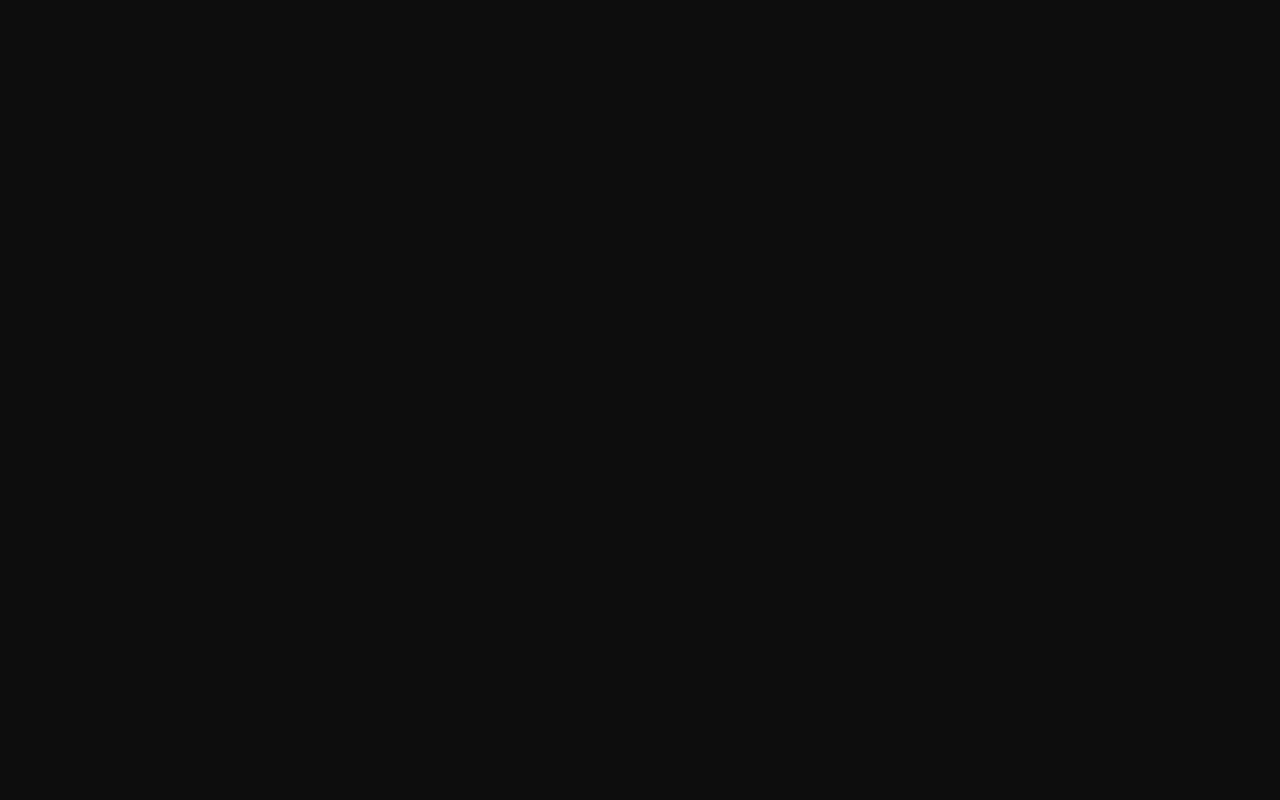
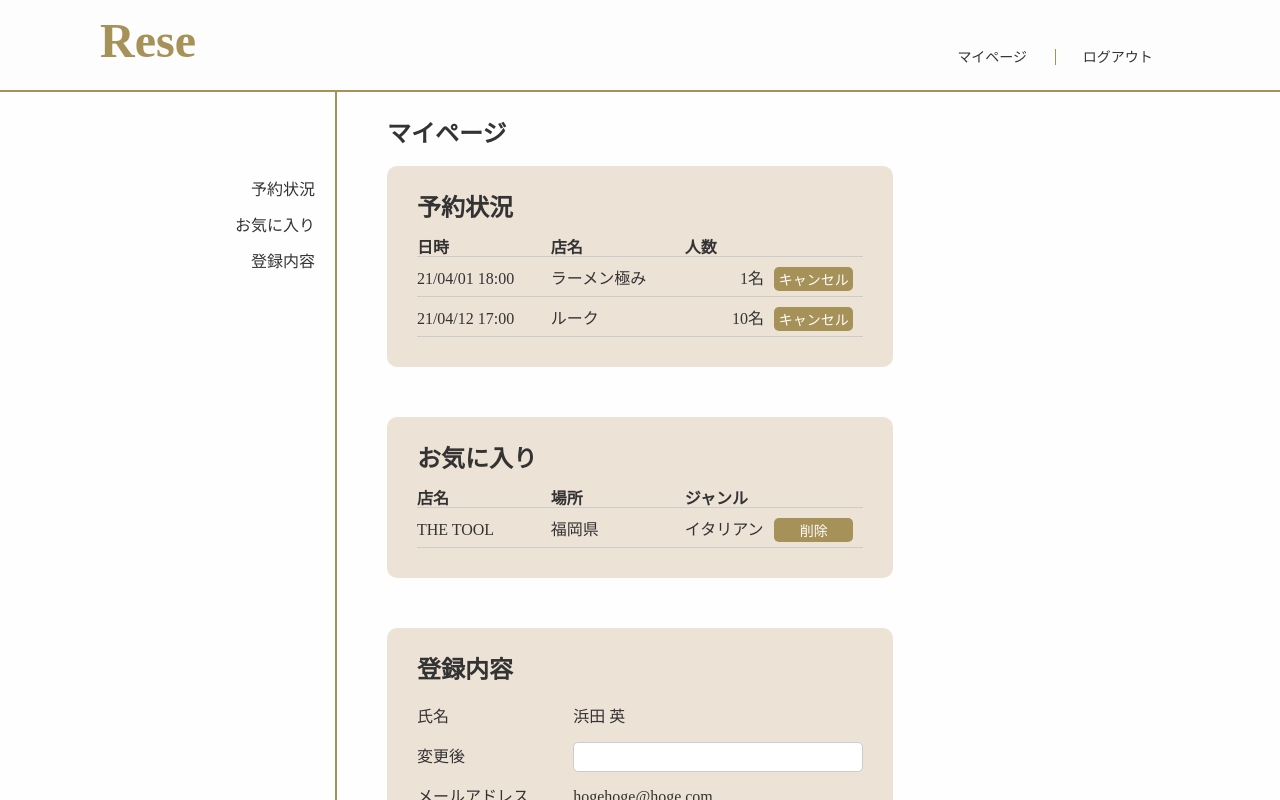
Before and after one commit to urugus-adamah/Rese-front-hamada, a Vue app: page /mypage in a window 1280 px wide. Shown: the top 800 px of the page. Built offline with nearby package versions, Linux system fonts and the light colour scheme.

Commit message:
Add MyPage.vue and Fix Update various files

```diff
--- a/src/App.vue
+++ b/src/App.vue
@@ -95,7 +95,7 @@ hr {
     display:block;
     height:1px;
     border:0;
-    border-top:1px solid #cccccc;
+    border-top:1px solid #CCC;
     margin:1em 0;
     padding:0;
 }
@@ -103,13 +103,48 @@ hr {
 input, select {
     vertical-align:middle;
 }
-
+* {
+  color: #333;
+  font-family: "Yu Mincho";
+  font-size: 14px;
+}
 html {
-  background-color: #0D0D0D;
-  color: #0D0D0D;
+  background-color: #111;
+  border-color: #CCC;
 }
-* {
-  font-family: "Yu Mincho";
+a{
+  color: hsl(200, 100%, 45%);
+  display: inline-block;
+  margin-top: 20px;
+  text-align: center;
+  text-decoration: none;
+  width: 100%;
+  /* font-size: 14px; */
+}
+a:hover{
+  color: hsl(200, 100%, 80%);
+  transition-duration: 0.4s;
+}
+button {
+  background-color:hsl(44, 30%, 50%);
+  border:0;
+  border-radius: 5px;
+  color: #FDFDFD;
+  cursor: pointer;
+  padding: 10px 0;
+  text-align: center;
+  width: 100%;
+}
+button:hover{
+  background-color:hsl(44, 30%, 48%);
 }
 
+input {
+  box-sizing: border-box;
+  width: 100%;
+  border-radius: 5px;
+  border: 1px solid #CCC ;
+  margin-bottom: 20px;
+  padding: 10px;
+}
 </style>
--- a/src/components/Header.vue
+++ b/src/components/Header.vue
@@ -1,6 +1,6 @@
 <template>
   <div class="header">
-      <h1 class="logo">Rese</h1>
+      <h1 class="header__logo">Rese</h1>
   </div>
 </template>
 <style scoped>
@@ -8,11 +8,11 @@
     height: 90px;
     width: 100%;
   }
-  .logo {
+  .header__logo {
+    color: #A69159;
+    cursor: pointer;
     display: inline-block;
-    cursor: pointer;
     font-size: 48px;
-    color: #A69159;
     margin: 25px 0 0 100px;
   }
 </style>
--- a/src/components/HeaderWithNav.vue
+++ b/src/components/HeaderWithNav.vue
@@ -1,48 +1,57 @@
 <template>
-  <div class="header flex">
-      <h1 class="logo">Rese</h1>
-      <nav>
-        <ul class="flex">
-          <li>マイページ</li>
-          <li>ログアウト</li>
+  <div class="header">
+      <h1 class="header__logo">Rese</h1>
+      <nav class="header__nav">
+        <ul class="nav__list">
+          <li>
+            <a href="/mypage">マイページ</a>
+          </li>
+          <li>
+            <a href="/login">ログアウト</a>
+          </li>
         </ul>
       </nav>
   </div>
 </template>
 <style scoped>
-  .flex{
+  .header {
+    align-items: flex-end;
+    background-color: #FDFDFD;
+    border-bottom: 2px solid #A69159;
+    display: flex;
+    height: 90px;
+    justify-content: space-between;
+    width: 100%;
+  }
+  .header__logo {
+    color: #A69159;
+    cursor: pointer;
+    display: inline-block;
+    font-size: 48px;
+    margin: 25px 0 25px 100px;
+  }
+  .header__nav{
+    margin: 25px 100px 25px 0;
+    text-align: center;
+    width: 250px;
+  }
+  .nav__list{
     display: flex;
   }
-  .header {
-    height: 90px;
+  .nav__list a{
+    color: #333;
+    cursor: pointer;
+    display: inline;
+    font-size: 14px;
+  }
+  .nav__list a:hover{
+    color: hsl(200, 100%, 45%);
+    transition-duration: 0.4s;
+  }
+  .nav__list > li{
     width: 100%;
-    justify-content: space-between;
-    background-color: #FDFDFD;
-    align-items: flex-end;
-    border-bottom: 2px solid #A69159;
   }
-  .logo {
-    display: inline-block;
-    cursor: pointer;
-    font-size: 48px;
-    color: #A69159;
-    margin: 25px 0 25px 100px;
-  }
-  nav{
-    margin: 25px 100px 25px 0;
-    width: 165px;
-  }
-  li{
-    cursor: pointer;
-    padding:0 10px;
-    width: 100%;
-    font-size: 12px;
-  }
-  li:first-child{
+  .nav__list li:first-child{
     border-right: 1px solid #A69159;
   }
-  li:hover{
-    transition-duration: 0.4s;
-    color: hsl(200, 100%, 45%);
-  }
 </style>
--- a/src/router/index.js
+++ b/src/router/index.js
@@ -4,6 +4,7 @@ import Login from '../views/Login.vue'
 import Register from '../views/Register.vue'
 import Thanks from '../views/Thanks.vue'
 import Done from '../views/Done.vue'
+import MyPage from '../views/MyPage.vue'
 
 Vue.use(VueRouter)
 
@@ -28,6 +29,11 @@ const routes = [
     name: 'Done',
     component:Done
   },
+  {
+    path: '/mypage',
+    name: 'MyPage',
+    component:MyPage
+  }
 
 ]
 
--- a/src/views/Done.vue
+++ b/src/views/Done.vue
@@ -1,18 +1,15 @@
 <template>
   <div>
-    <div class="section">
-
     <Header></Header>
-      <div class="container">
-        <div class="wrap">
-          <p>予約完了</p>
-          <div class="content">
+    <div class="main">
+      <div class="main__container">
+        <p class="container__titile">予約完了</p>
+        <div class="container__content">
           <p>予約いただきありがとうございます。</p>
           <p>予約内容の確認メールを送信しましたので</p>
           <p>ご確認ください。</p>
         </div>
         <a href="/">ホームへ</a>
-        </div>
       </div>
     </div>
   </div>
@@ -26,35 +23,32 @@ export default {
 };
 </script>
 <style scoped>
-.section{
+.main{
   background-color: #E5E5E5;
+  text-align: center;
 }
 
-.container{
-    text-align: center;
-  }
-  .wrap {
+.main__container {
+  background-color: #FDFDFD;
+  border-radius: 20px;
   display: inline-block;
   margin: 180px auto;
-    background-color: #FDFDFD;
-    border-radius: 20px;
   padding: 60px;
   text-align: left;
 }
 
-  .wrap > p {
+.container__titile {
+  font-family: 'Meiryo';
   font-size: 24px;
   font-weight: bold;
   margin-bottom: 20px;
-    color: #4D4D4D;
-    font-family: 'Meiryo';
 }
 
-  .content{
+.container__content{
   line-height: 1.3em;
 }
 
-  a{
+  /* a{
     display: inline-block;
     width: 100%;
     margin-top: 20px;
@@ -66,5 +60,5 @@ export default {
   a:hover{
     transition-duration: 0.4s;
     color: hsl(200, 100%, 80%);
-  }
+  } */
 </style>
--- /dev/null
+++ b/src/views/MyPage.vue
@@ -0,0 +1,212 @@
+<template>
+  <div>
+    <Header></Header>
+    <div class="main">
+      <nav class="main__nav">
+        <ul>
+          <li>予約状況</li>
+          <li>お気に入り</li>
+          <li>登録内容</li>
+        </ul>
+      </nav>
+      <div class="main__my-page">
+        <h1 class="my-page__title">マイページ</h1>
+        <div class="my-page__card">
+          <p class="card__title">予約状況</p>
+          <table class="card__table">
+            <tr class="table__header">
+              <th>日時</th>
+              <th>店名</th>
+              <th>人数</th>
+              <th></th>
+            </tr>
+            <tr>
+              <td>21/04/01 18:00</td>
+              <td>ラーメン極み</td>
+              <td class="table__num-of-users">1名</td>
+              <td class="table__cancel">
+                <button class="cancel__button">キャンセル</button>
+              </td>
+            </tr>
+            <tr>
+              <td>21/04/12 17:00</td>
+              <td>ルーク</td>
+              <td class="table__num-of-users">10名</td>
+              <td class="table__cancel">
+                <button class="cancel__button">キャンセル</button>
+              </td>
+            </tr>
+
+          </table>
+        </div>
+        <div class="my-page__card">
+          <p class="card__title">お気に入り</p>
+          <table class="card__table">
+            <tr class="table__header">
+              <th>店名</th>
+              <th>場所</th>
+              <th>ジャンル</th>
+              <th></th>
+            </tr>
+            <tr>
+              <td>THE TOOL</td>
+              <td>福岡県</td>
+              <td>イタリアン</td>
+              <td class="table__delete">
+                <button class="cancel__delete">削除</button>
+              </td>
+            </tr>
+          </table>
+        </div>
+        <div class="my-page__card">
+          <p class="card__title">登録内容</p>
+          <form class="card__form">
+            <ul>
+              <li>
+                <label>氏名</label>
+                <p>浜田 英</p>
+              </li>
+              <li>
+                <label for="new-name">変更後</label>
+                <input id="new-name" type="text" />
+              </li>
+              <li>
+                <label >メールアドレス</label>
+                <p>hogehoge@hoge.com</p>
+              </li>
+              <li>
+                <label for="new-email">変更後</label>
+                <input id="new-email" type="email" >
+              </li>
+              <li>
+                <label>パスワード</label>
+                <p>******</p>
+              </li>
+              <li>
+                <label for="password">新しいパスワード</label>
+                <input id="password" type="password" >
+              </li>
+              <li>
+                <label for="re-enter-password">再入力</label>
+                <input id="re-enter-password" type="password" >
+              </li>
+              <li>
+                <button class="renew__button">更新</button>
+              </li>
+            </ul>
+          </form>
+        </div>
+      </div>
+    </div>
+  </div>
+</template>
+<script>
+import Header from '../components/HeaderWithNav';
+export default {
+  components:{
+    Header
+  }
+};
+</script>
+<style scoped>
+  .main{
+    background-color: #FEFEFE;
+    display: flex;
+  }
+  .main__nav{
+    border-right: 2px solid #A69159;
+    text-align: right;
+    width: 30%;
+  }
+  .main__nav ul{
+    display: inline-block;
+    margin-top: 70px;
+  }
+  .main__nav li{
+    cursor: pointer;
+    margin: 20px;
+  }
+  .my-page__title{
+    margin: 30px 0;
+  }
+  .my-page__title, .card__title{
+    font-family: 'Meiryo';
+    font-size: 24px;
+    font-weight: bold;
+    margin-bottom: 20px;
+  }
+  .main__my-page{
+    margin-left: 50px;
+    width: 80%;
+  }
+  .cancel__button ,.cancel__delete{
+    padding: 2px;
+  }
+  .renew__button{
+    margin: 0 0 0 auto;
+    padding: 2px;
+    width: 65%;
+  }
+  .my-page__card{
+    background-color: #EDE2D6;
+    border-radius: 10px;
+    margin-bottom: 50px;
+    padding: 30px;
+    width: 50%;
+  }
+  .card__table{
+    width: 100%;
+  }
+  .table__header{
+    text-align: left;
+  }
+  .card__table tr{
+    border-bottom: 1px solid #CCC;
+  }
+  .card__table td:nth-child(1){
+    width: 30%;
+  }
+  .card__table td:nth-child(2){
+    width: 30%;
+  }
+  .card__table td:nth-child(3){
+    width: 20%;
+  }
+  .card__table td:nth-child(4){
+    width: 20%;
+  }
+  .card__table td{
+    padding: 10px 10px 5px 0;
+    vertical-align: middle;
+  }
+
+  .table__cancel, .table__delete{
+    padding: 0;
+  }
+  .table__num-of-users{
+    padding-right: 30px;
+    text-align: right;
+  }
+  .card__form{
+    width: 100%;
+  }
+  .card__form li{
+    display: flex;
+    height: 30px;
+    list-style: none;
+    margin: 10px 0;
+    width: 100%;
+  }
+  .card__form li p{
+    line-height: 30px;
+  }
+  .card__form label{
+    line-height: 30px;
+    width: 35%;
+  }
+  .card__form input{
+    height: 100%;
+    width: 65%;
+  }
+
+</style>
--- a/src/views/Thanks.vue
+++ b/src/views/Thanks.vue
@@ -1,10 +1,10 @@
 <template>
  <div>
    <Header></Header>
-   <div class="container">
-    <div class="wrap">
-      <p>登録完了</p>
-      <div class="content">
+   <div class="main">
+    <div class="main__container">
+      <p class="container__title">登録完了</p>
+      <div class="container__content">
         <p>この度はご登録いただきありがとうございます。</p>
         <p>登録確認メールを送信しました。</p>
         <p>1時間以上経過しても受信されない場合は、</p>
@@ -27,31 +27,31 @@
 </script>
 <style scoped>
 
-  .container{
+  .main{
     text-align: center;
   }
-  .wrap {
+  .main__container {
+    background-color: #FDFDFD;
+    border-radius: 20px;
     display: inline-block;
     margin: 180px auto;
-    background-color: #FDFDFD;
-    border-radius: 20px;
     padding: 60px;
     text-align: left;
   }
 
-  .wrap > p {
+  .container__title {
+    color: #333;
+    font-family: 'Meiryo';
     font-size: 24px;
     font-weight: bold;
     margin-bottom: 20px;
-    color: #4D4D4D;
-    font-family: 'Meiryo';
   }
 
-  .content{
+  .container__content{
     line-height: 1.3em;
   }
 
-  a{
+  /* a{
     display: inline-block;
     width: 100%;
     margin-top: 20px;
@@ -63,6 +63,6 @@
   a:hover{
     transition-duration: 0.4s;
     color: hsl(200, 100%, 80%);
-  }
+  } */
 
 </style>
```
Also changed, not shown: src/views/Login.vue (+21 -24 lines), src/views/Register.vue (+20 -24 lines). Lines whose indentation alone changed are shown as unchanged.
